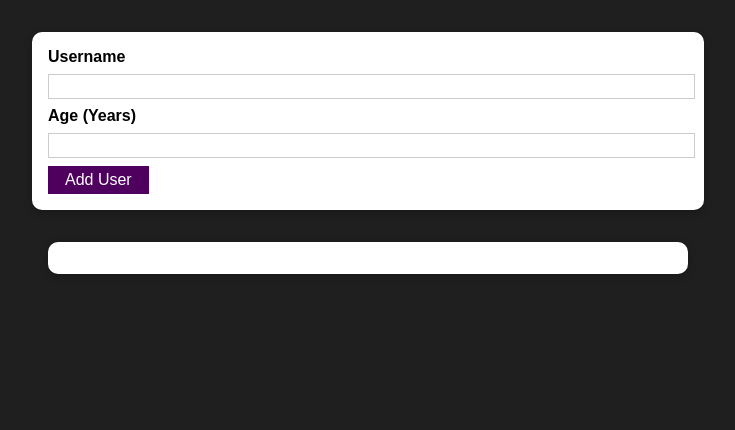
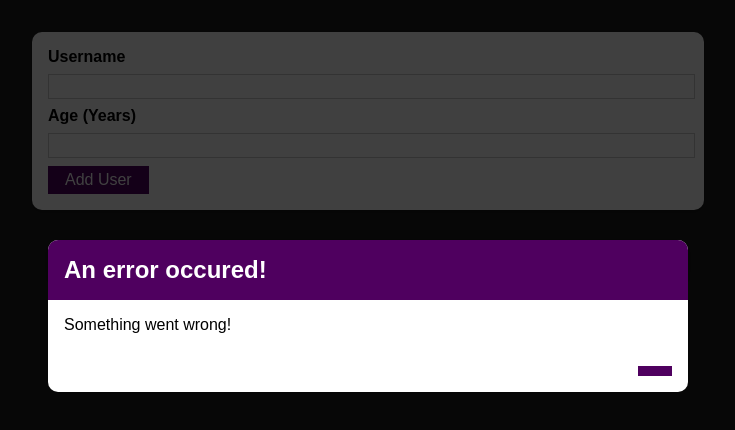
Before and after one commit to PhenDoesStuff/portals-fragments-refs, a React (Create React App) app: page / in a window 1280 px wide. Shown: the top 430 px of the page, without its empty margins (272-1007 px from the left). Built offline with nearby package versions, Linux system fonts and the light colour scheme.

Commit message:
Updated the project so that modal appears and so that you can't interact with the project behind the modal when it appears.

```diff
--- a/src/Components/UI/ErrorModal.jsx
+++ b/src/Components/UI/ErrorModal.jsx
@@ -5,6 +5,8 @@ import './ErrorModal.css';
 
 function ErrorModal({ title, message }) {
 	return (
+		<>
+			<div className='backdrop'></div>
 			<Card className='modal'>
 				<header className='header'>
 					<h2>{title}</h2>
@@ -16,6 +18,7 @@ function ErrorModal({ title, message }) {
 					<Button></Button>
 				</footer>
 			</Card>
+		</>
 	);
 }
 
--- a/src/Components/Users/AddUser.jsx
+++ b/src/Components/Users/AddUser.jsx
@@ -1,6 +1,7 @@
 import React, { useState } from 'react';
 import Button from '../UI/Button';
 import Card from '../UI/Card';
+import ErrorModal from '../UI/ErrorModal';
 import './AddUser.css';
 
 function AddUser({ onAddUser }) {
@@ -37,6 +38,12 @@ function AddUser({ onAddUser }) {
 	};
 
 	return (
+		<>
+			<ErrorModal
+				title='An error occured!'
+				message='Something went wrong!'
+			/>
+
 			<Card className='user'>
 				<form onSubmit={addUserHandler}>
 					<label htmlFor='username'>Username</label>
@@ -55,6 +62,7 @@ function AddUser({ onAddUser }) {
 				</form>
 				<Button type='submit'>Add User</Button>
 			</Card>
+		</>
 	);
 }
 
```
Lines whose indentation alone changed are shown as unchanged.
